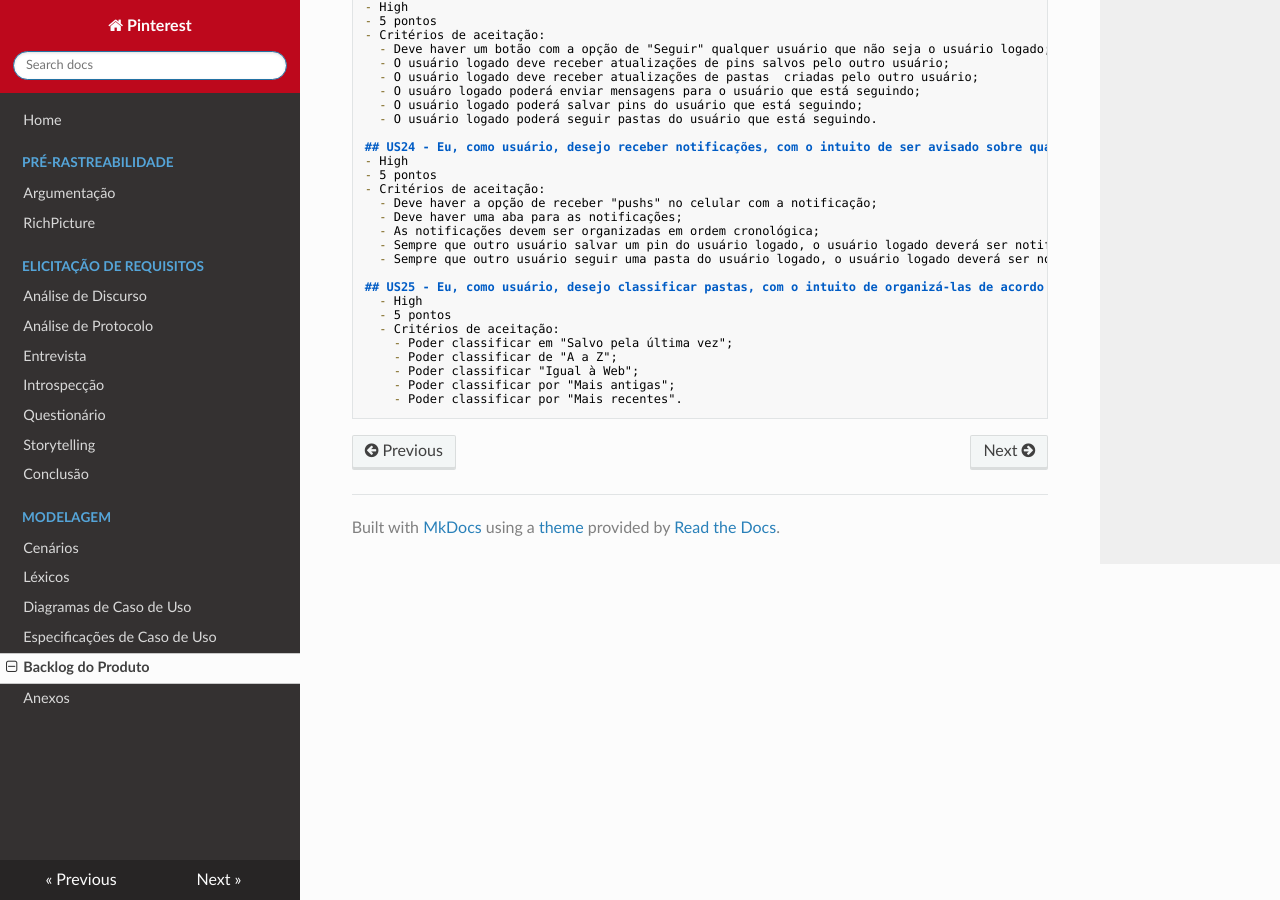
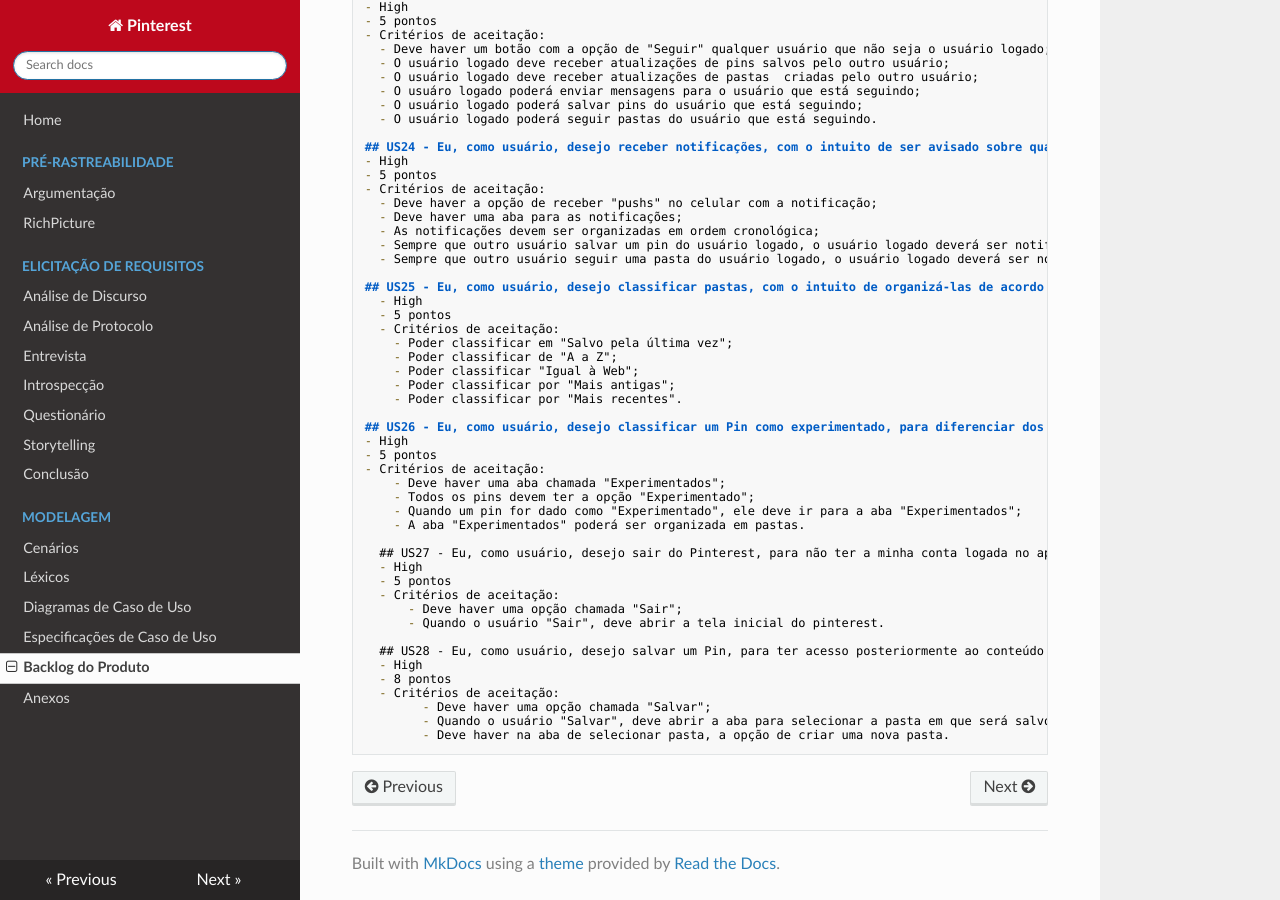
Before and after one commit to joberthrogers18/2018.2-Requisitos-Pinterest, an MkDocs documentation site: the page built from docs/backlog.md, in a window 1280 px wide and 900 px high, scrolled down 3330 px. Built offline with MkDocs 1.6.1, drawn with Linux system fonts in a browser that asks for light colours; nearby versions of some CDN libraries; old or Windows-style settings are respelled for this version of MkDocs.

Commit message:
Included new US's

```diff
--- a/docs/backlog.md
+++ b/docs/backlog.md
@@ -172,3 +172,27 @@
         - Poder classificar "Igual à Web";
         - Poder classificar por "Mais antigas";
         - Poder classificar por "Mais recentes".
+
+    ## US26 - Eu, como usuário, desejo classificar um Pin como experimentado, para diferenciar dos Pins que ainda não coloquei em prática.
+    - High
+    - 5 pontos
+    - Critérios de aceitação:
+        - Deve haver uma aba chamada "Experimentados";
+        - Todos os pins devem ter a opção "Experimentado";
+        - Quando um pin for dado como "Experimentado", ele deve ir para a aba "Experimentados";
+        - A aba "Experimentados" poderá ser organizada em pastas.
+
+      ## US27 - Eu, como usuário, desejo sair do Pinterest, para não ter a minha conta logada no aplicativo.
+      - High
+      - 5 pontos
+      - Critérios de aceitação:
+          - Deve haver uma opção chamada "Sair";
+          - Quando o usuário "Sair", deve abrir a tela inicial do pinterest.
+
+      ## US28 - Eu, como usuário, desejo salvar um Pin, para ter acesso posteriormente ao conteúdo do meu interesse.
+      - High
+      - 8 pontos
+      - Critérios de aceitação:
+            - Deve haver uma opção chamada "Salvar";
+            - Quando o usuário "Salvar", deve abrir a aba para selecionar a pasta em que será salvo;
+            - Deve haver na aba de selecionar pasta, a opção de criar uma nova pasta.
```
